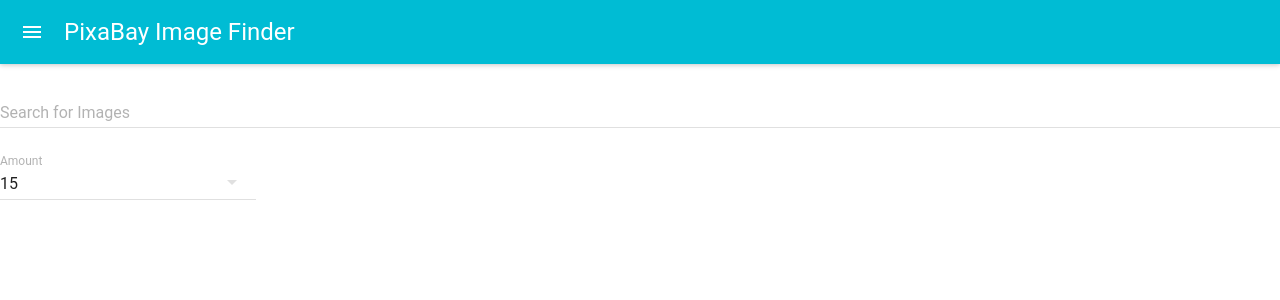
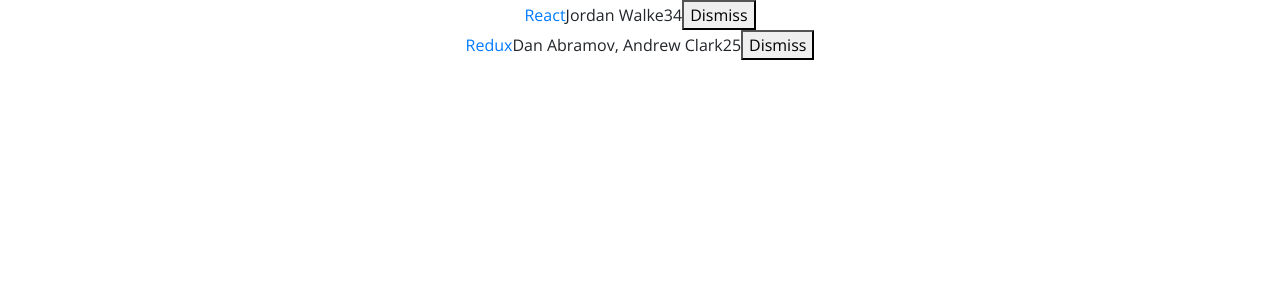
Before and after one commit to ammanueladdis/manny_app, a React (Create React App) app: page / in a window 1280 px wide. Shown: the top 300 px of the page. Built offline with nearby package versions, Linux system fonts and the light colour scheme.

Commit message:
the road to react ~pg45 Event Handlers

```diff
--- a/src/App.js
+++ b/src/App.js
@@ -1,23 +1,64 @@
 import React, { Component } from 'react';
-import axios from "axios";
-import MuiThemeProvider from 'material-ui/styles/MuiThemeProvider';
-import NavBar from './components/navbar/NavBar';
-import Search from './components/search/Search';
-import MenuItem from'material-ui/MenuItem';
-
 import './App.css';
 
+const list = [
+  {
+    title: 'React',
+    url: 'https://facebook.github.io/react/',
+    author: 'Jordan Walke',
+    num_comments: 3,
+    points: 4,
+    objectID: 0
+  },
+  {
+    title: 'Redux',
+    url: 'https://github.com/reactjs/redux',
+    author: 'Dan Abramov, Andrew Clark',
+    num_comments: 2,
+    points: 5,
+    objectID: 1
+  }
+];
 
 class App extends Component {
+  constructor(props) {
+    super(props);
+
+    this.state = {
+      list,
+    };
+
+    this.onDismiss = this.onDismiss.bind(this);
+  }
+
+  onDismiss(id) {
+    const isNotId = item => item.objectID !== id;
+    const updatedList = this.state.list.filter(isNotId);
+    this.setState({ list: updatedList });
+  }
 
   render() {
     return (
-      <MuiThemeProvider>
-        <div>
-          <NavBar />
-          <Search />
-        </div>
-      </MuiThemeProvider>
+      <div className="App">
+        {this.state.list.map(item =>
+          <div key={item.objectID}>
+            <span>
+              <a href={item.url}>{item.title}</a>
+            </span>
+            <span>{item.author}</span>
+            <span>{item.num_comments}</span>
+            <span>{item.points}</span>
+            <span>
+              <button
+                onClick={() => this.onDismiss(item.objectID)}
+                type="buton"
+              >
+                Dismiss
+              </button>
+            </span>
+          </div>
+        )}
+      </div>
     );
   }
 }
--- a/src/components/image-results/ImageResults.js
+++ /dev/null
@@ -1,52 +0,0 @@
-import React, { Component } from 'react';
-import PropTypes from 'prop-types';
-import { GridList, GridTile } from 'material-ui/GridList';
-import IconButton from 'material-ui/IconButton';
-import ZoomIn from 'material-ui/svg-icons/action/zoom-in';
-import Dialog from 'material-ui/Dialog';
-import FlatButton from 'material-ui/FlatButton';
-
-class ImageResults extends Component {
-	render() {
-		let imageListContent;
-		const { images } = this.props;
-
-		if(images) {
-			imageListContent = (
-				<GridList cols={3}>
-					{images.map(img => (
-						<GridTile
-							title={img.tags}
-							key={img.id}
-							subtitle={
-								<span>
-									by <strong>{img.user}</strong>
-								</span>
-							}
-							actionIcon={
-								<IconButton>
-									<ZoomIn color="white" />
-								</IconButton>
-							}
-						>
-							<img src={img.largeImageURL} alt=""/>
-						</GridTile>
-					))}
-				</GridList>
-			)
-		}	else {
-			imageListContent = null;
-		}
-		return (
-				<div>
-					{imageListContent}
-				</div>
-		)
-	}
-}
-
-ImageResults.propTypes = {
-	images: PropTypes.array.isRequired
-}
-
-export default ImageResults;
--- a/src/components/navbar/NavBar.js
+++ /dev/null
@@ -1,7 +0,0 @@
-import React from 'react'
-import AppBar from'material-ui/AppBar';
-
-const NavBar = () => <AppBar title="PixaBay
-Image Finder" />;
-
-export default NavBar;
--- a/src/components/search/Search.js
+++ /dev/null
@@ -1,65 +0,0 @@
-import React, { Component } from 'react';
-import TextField from 'material-ui/TextField';
-import SelectField from 'material-ui/SelectField';
-import MenuItem from 'material-ui/MenuItem';
-import axios from 'axios';
-import ImageResults from '../image-results/ImageResults';
-
-class Search extends Component {
-
-	state = {
-		searchText: '',
-		amount: 15,
-		apiUrl: 'https://pixabay.com/api',
-		apiKey: '9806944-ca6dcf6785ac26d10f7bbb374',
-		images: []
-	};
-
-	onTextChange = e => {
-		this.setState({ [e.target.name]: e.target.value }, ()  => {
-			axios
-				.get(
-					`${this.setState.apiUrl}/?key=${this.state.apiKey}&q=${
-						this.state.searchText
-					}&image_type=photo&per_page=${this.state.amount}&safesearch=true`
-				)
-				.then(res => this.setState({ images: res.data.hits }))
-				.catch(err => console.log(err));
-		});
-	};
-
-	onAmountChange = (e, index, value) => this.setState({ amount: value });
-
-	render() {
-		console.log(this.state)
-		return (
-			<div>
-				<TextField
-						name="searchText"
-						value={this.state.searchText}
-						onChange={this.onTextChange}
-						floatingLabelText="Search for Images"
-						fullWidth={true}
-				/>
-				<br/>
-					<SelectField
-						name="amount"
-						floatingLabelText="Amount"
-						value={this.state.amount}
-						onChange={this.onAmountChange}
-					>
-						<MenuItem value={5} primaryText="5" />
-						<MenuItem value={10} primaryText="10" />
-						<MenuItem value={15} primaryText="15" />
-						<MenuItem value={30} primaryText="30" />
-						<MenuItem value={50} primaryText="50" />
-					</SelectField>
-				<br />
-				{this.state.images.length > 0 ? (<ImageResults images={this.state.images} />) : null}
-			</div>
-		)
-	}
-}
-
-
-export default Search;
```
